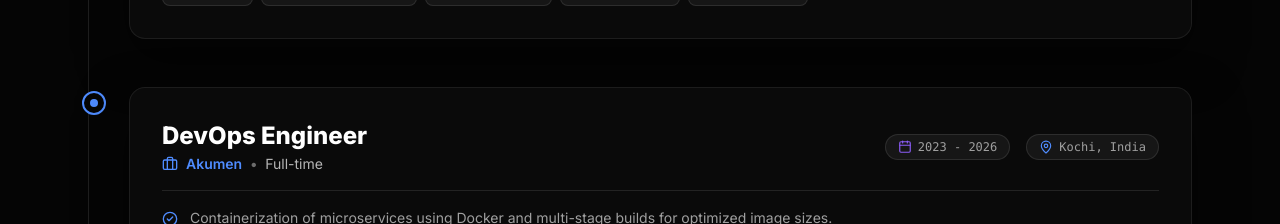
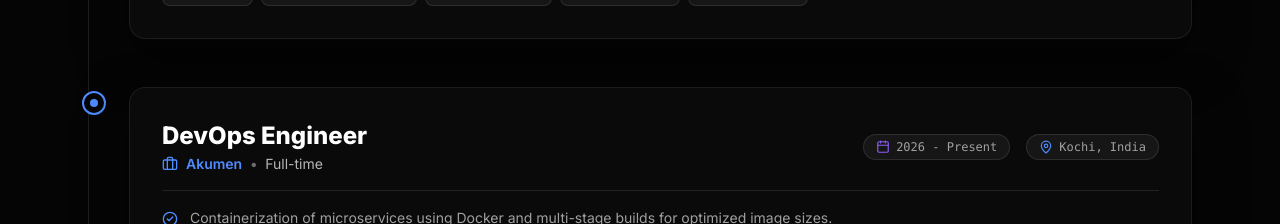
Before and after one commit to Adithyanpavithran/adithyan-portfolio-website, a Next.js app: page / in a window 1280 px wide. Shown: the part 5180-5404 px from the top of the page. Built offline with nearby package versions, Linux system fonts and the light colour scheme.

Commit message:
update-devops-engineer-period-2026-present

```diff
--- a/constants/portfolioData.ts
+++ b/constants/portfolioData.ts
@@ -137,7 +137,7 @@ export const EXPERIENCES: ExperienceItem[] = [
     id: "exp-1",
     role: "DevOps Engineer",
     company: "Akumen",
-    period: "2023 - 2026",
+    period: "2026 - Present",
     location: "Kochi, India",
     type: "Full-time",
     responsibilities: [
```
